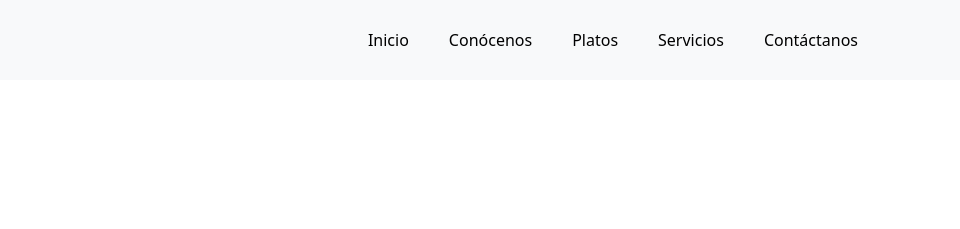
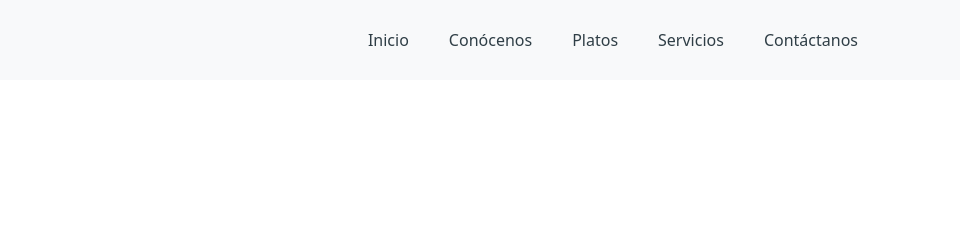
Before and after one commit to lisbethmarilu/PROYECTO-CODER, a website: page index.html in a window 1280 px wide. Shown: the top 229 px of the page, 320-1280 px from the left. Drawn offline with nearby package versions, Linux system fonts and the light colour scheme.

Commit message:
cambio estilos

```diff
--- a/index.html
+++ b/index.html
@@ -2,7 +2,7 @@
 <html lang="es">
 
 <head>
-    <link rel="stylesheet" href="./css/styles.css">
+    <link rel="stylesheet" href="./css/estilos.css">
     <link href="https://cdn.jsdelivr.net/npm/bootstrap@5.3.3/dist/css/bootstrap.min.css" rel="stylesheet"
         integrity="sha384-QWTKZyjpPEjISv5WaRU9OFeRpok6YctnYmDr5pNlyT2bRjXh0JMhjY6hW+ALEwIH" crossorigin="anonymous">
     <link rel="preconnect" href="https://fonts.googleapis.com">
```
